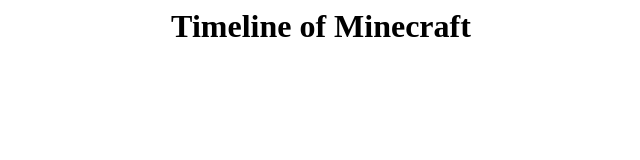
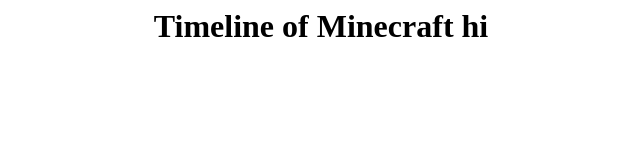
Before and after one commit to PB222/my-website, a plain HTML site: page index.html in a window 1280 px wide. Shown: the whole page, without its empty margins (319-959 px from the left). Drawn offline with Linux system fonts and the light colour scheme.

Commit message:
Update index.html

```diff
--- a/index.html
+++ b/index.html
@@ -1,6 +1,6 @@
 <html>
 <head>
-  <center><h1> Timeline of Minecraft</h1></center>
+  <center><h1> Timeline of Minecraft hi</h1></center>
 </head>
 <style>
   <body>{
```
